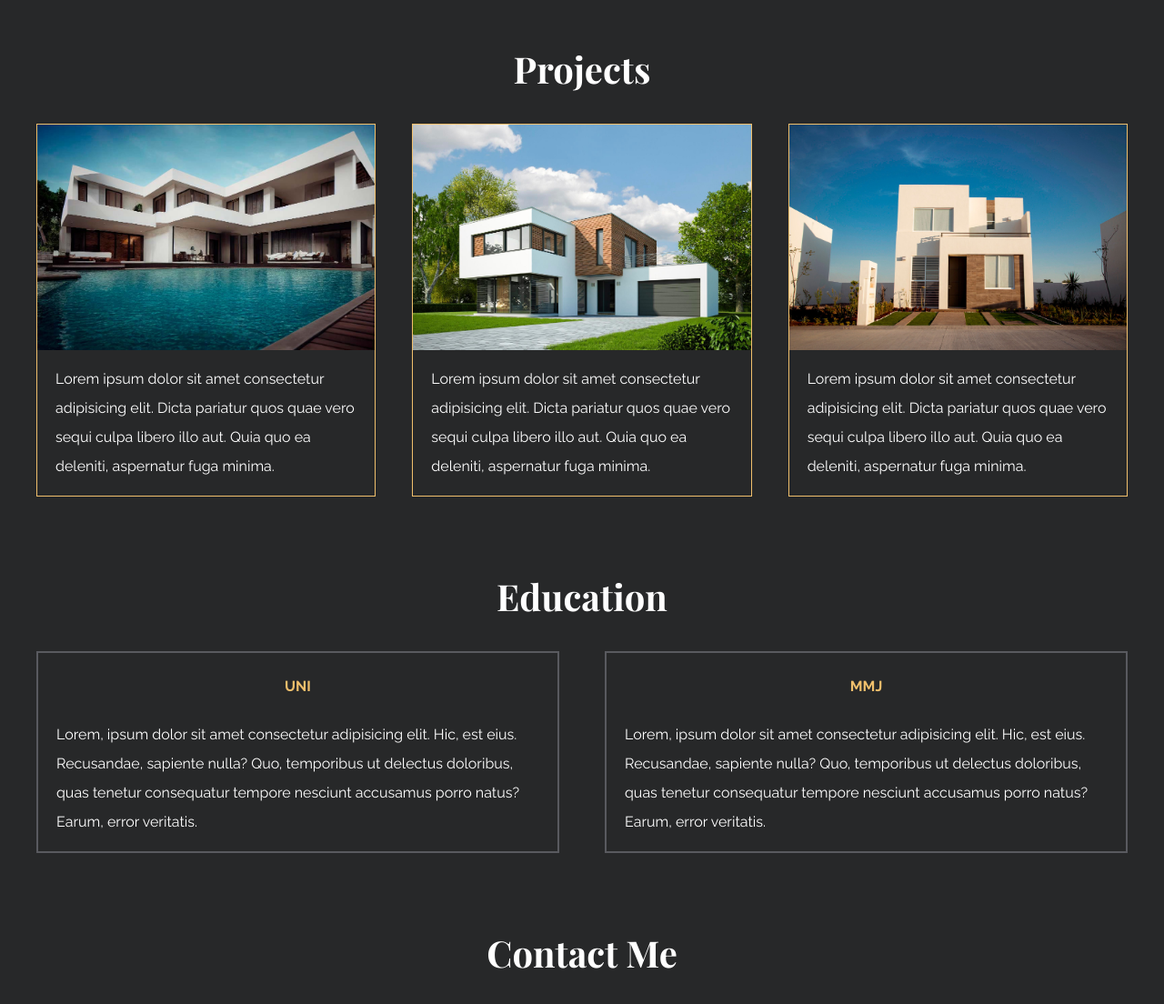
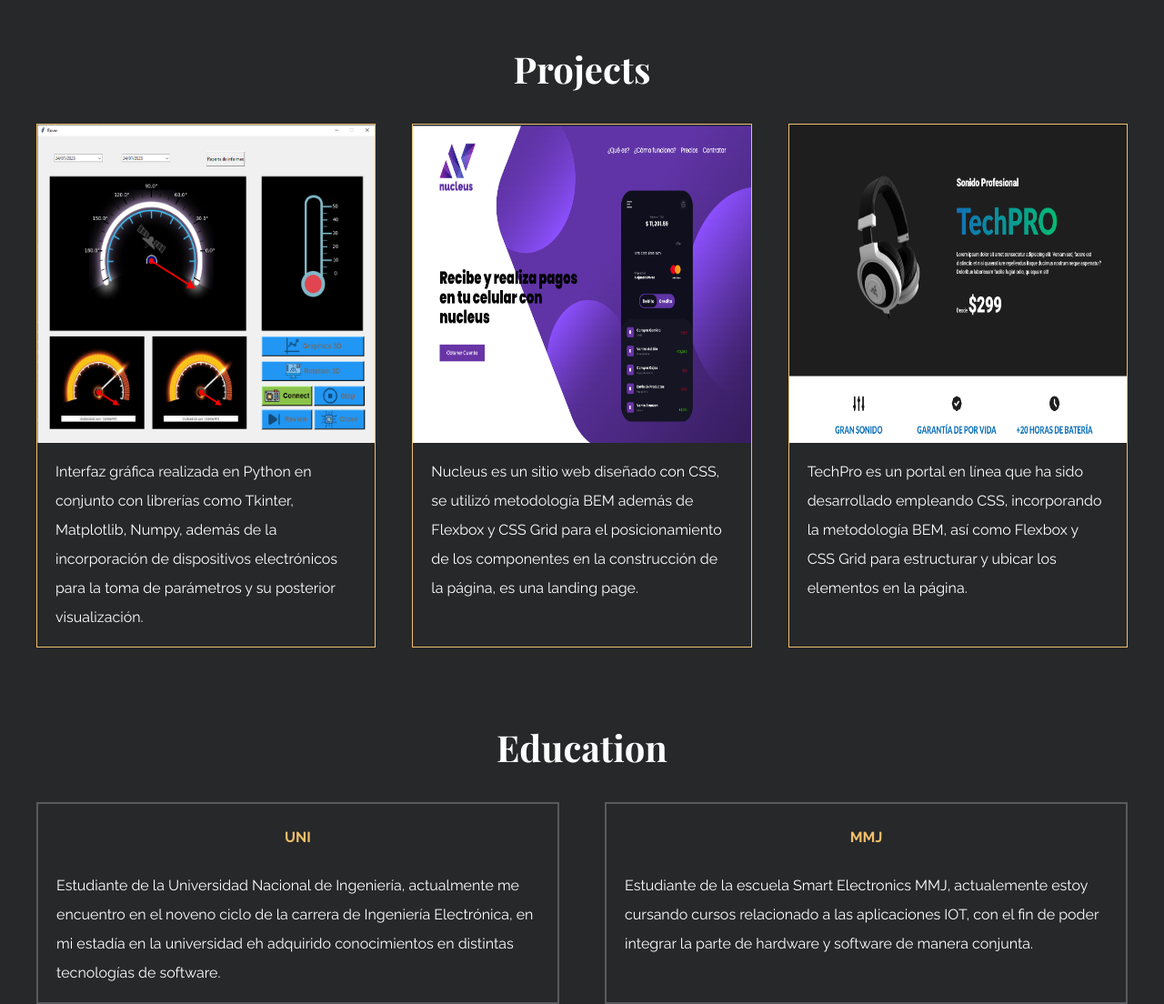
Before and after one commit to JordanDaniel1998/Mis-Primero-Proyectos, a plain HTML site: page index.html in a window 1280 px wide. Shown: the part 2160-3264 px from the top of the page at 91% size. Drawn offline with nearby package versions, Linux system fonts and the light colour scheme.

Commit message:
[FIX]: Cambios realizados

```diff
--- a/css/app.css
+++ b/css/app.css
@@ -317,7 +317,7 @@ a:hover,
 }
 
 .project img {
-  flex: auto;
+  height: 35rem;
 }
 
 /* ----------- EDUCATE ---------------*/
--- a/index.html
+++ b/index.html
@@ -85,28 +85,28 @@
           </div>
 
           <div class="languages">
-            <img src="./img/lenguaje-de-codificacion.png" alt="JS" />
+            <img src="./img/js.png" alt="JS" />
             <p class="language__title">JS</p>
           </div>
 
           <div class="languages">
             <img src="./img/piton.png" alt="Python" />
-            <p class="language__title">Python</p>
+            <p class="language__title">PYTHON</p>
           </div>
 
           <div class="languages">
-            <img src="./img/mysql.png" alt="MySql" />
-            <p class="language__title">MySql</p>
+            <img src="./img/node.png" alt="MySql" />
+            <p class="language__title">NODE JS</p>
           </div>
 
           <div class="languages">
-            <img src="./img/html.png" alt="HTML" />
-            <p class="language__title">HTML</p>
+            <img src="./img/react.png" alt="HTML" />
+            <p class="language__title">REACT JS</p>
           </div>
 
           <div class="languages">
-            <img src="./img/c-.png" alt="C++" />
-            <p class="language__title">C++</p>
+            <img src="./img/java.png" alt="C++" />
+            <p class="language__title">JAVA</p>
           </div>
         </div>
       </section>
@@ -153,29 +153,30 @@
         <h2 class="projects__heading">Projects</h2>
         <div class="projects__grid">
           <div class="project">
-            <img src="./img/1.jpg" alt="" />
+            <img src="./img/UI_IOT.png" alt="iot" />
             <p>
-              Lorem ipsum dolor sit amet consectetur adipisicing elit. Dicta
-              pariatur quos quae vero sequi culpa libero illo aut. Quia quo ea
-              deleniti, aspernatur fuga minima.
+              Interfaz gráfica realizada en Python en conjunto con librerías
+              como Tkinter, Matplotlib, Numpy, además de la incorporación de
+              dispositivos electrónicos para la toma de parámetros y su
+              posterior visualización.
             </p>
           </div>
 
           <div class="project">
-            <img src="./img/2.jpg" alt="" />
+            <img src="./img/nucleus_1.png" alt="nucleus" />
             <p>
-              Lorem ipsum dolor sit amet consectetur adipisicing elit. Dicta
-              pariatur quos quae vero sequi culpa libero illo aut. Quia quo ea
-              deleniti, aspernatur fuga minima.
+              Nucleus es un sitio web diseñado con CSS, se utilizó metodología
+              BEM además de Flexbox y CSS Grid para el posicionamiento de los
+              componentes en la construcción de la página, es una landing page.
             </p>
           </div>
 
           <div class="project">
-            <img src="./img/3.jpg" alt="" />
+            <img src="./img/techpro_2.png" alt="techpro" />
             <p>
-              Lorem ipsum dolor sit amet consectetur adipisicing elit. Dicta
-              pariatur quos quae vero sequi culpa libero illo aut. Quia quo ea
-              deleniti, aspernatur fuga minima.
+              TechPro es un portal en línea que ha sido desarrollado empleando
+              CSS, incorporando la metodología BEM, así como Flexbox y CSS Grid
+              para estructurar y ubicar los elementos en la página.
             </p>
           </div>
         </div>
@@ -187,20 +188,19 @@
           <div class="educate">
             <h4>UNI</h4>
             <p>
-              Lorem, ipsum dolor sit amet consectetur adipisicing elit. Hic, est
-              eius. Recusandae, sapiente nulla? Quo, temporibus ut delectus
-              doloribus, quas tenetur consequatur tempore nesciunt accusamus
-              porro natus? Earum, error veritatis.
+              Estudiante de la Universidad Nacional de Ingeniería, actualmente
+              me encuentro en el noveno ciclo de la carrera de Ingeniería
+              Electrónica, en mi estadía en la universidad eh adquirido
+              conocimientos en distintas tecnologías de software.
             </p>
           </div>
 
           <div class="educate">
             <h4>MMJ</h4>
             <p>
-              Lorem, ipsum dolor sit amet consectetur adipisicing elit. Hic, est
-              eius. Recusandae, sapiente nulla? Quo, temporibus ut delectus
-              doloribus, quas tenetur consequatur tempore nesciunt accusamus
-              porro natus? Earum, error veritatis.
+              Estudiante de la escuela Smart Electronics MMJ, actualemente estoy
+              cursando cursos relacionado a las aplicaciones IOT, con el fin de
+              poder integrar la parte de hardware y software de manera conjunta.
             </p>
           </div>
         </div>
```
Also changed, not shown: img/Screenshot_4.png (added), img/UI_IOT.png (added), img/java.png (added), img/js.png (added), img/node.png (added), img/nucleus_1.png (added), img/react.png (added), img/techpro_2.png (added).
